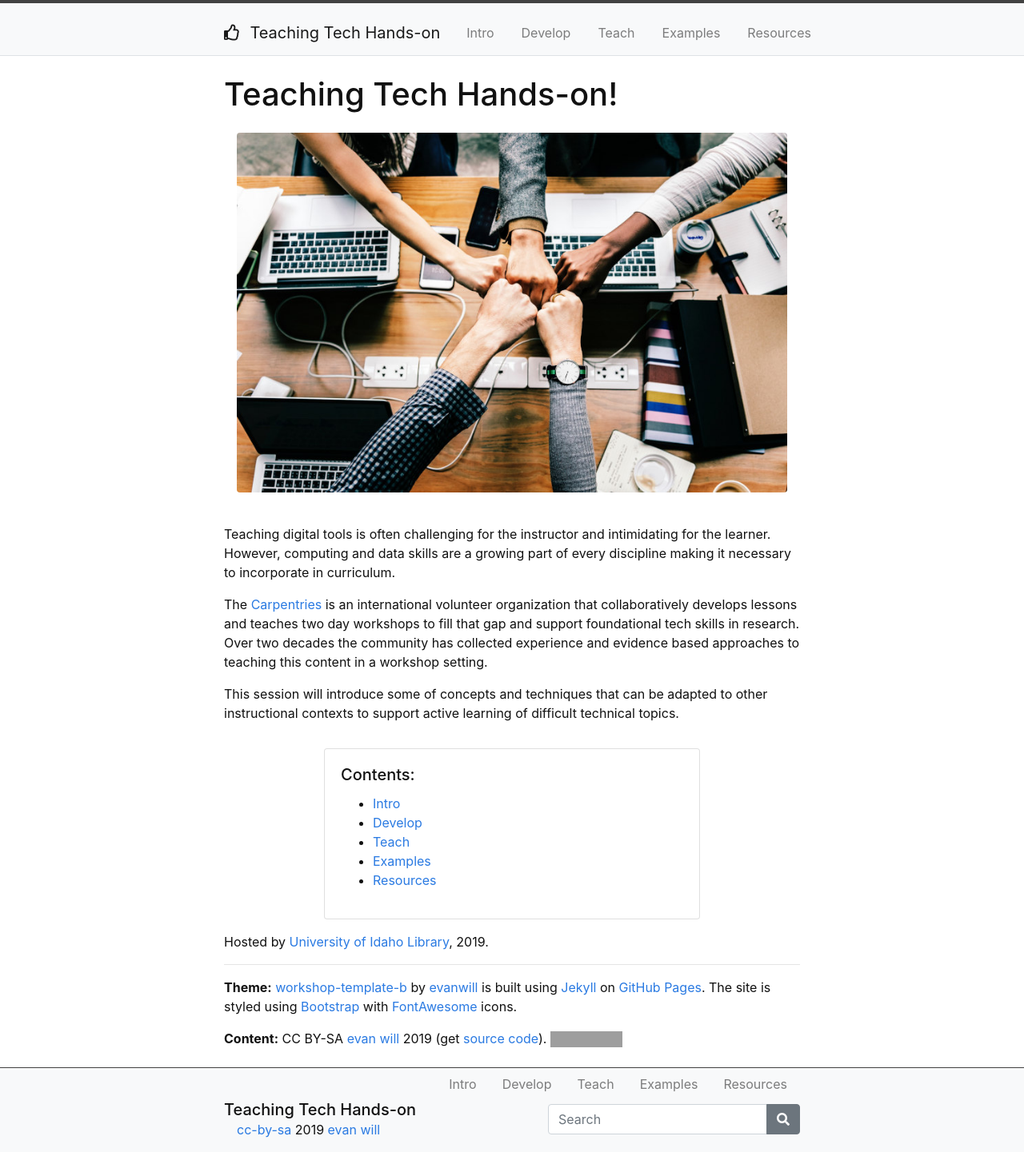
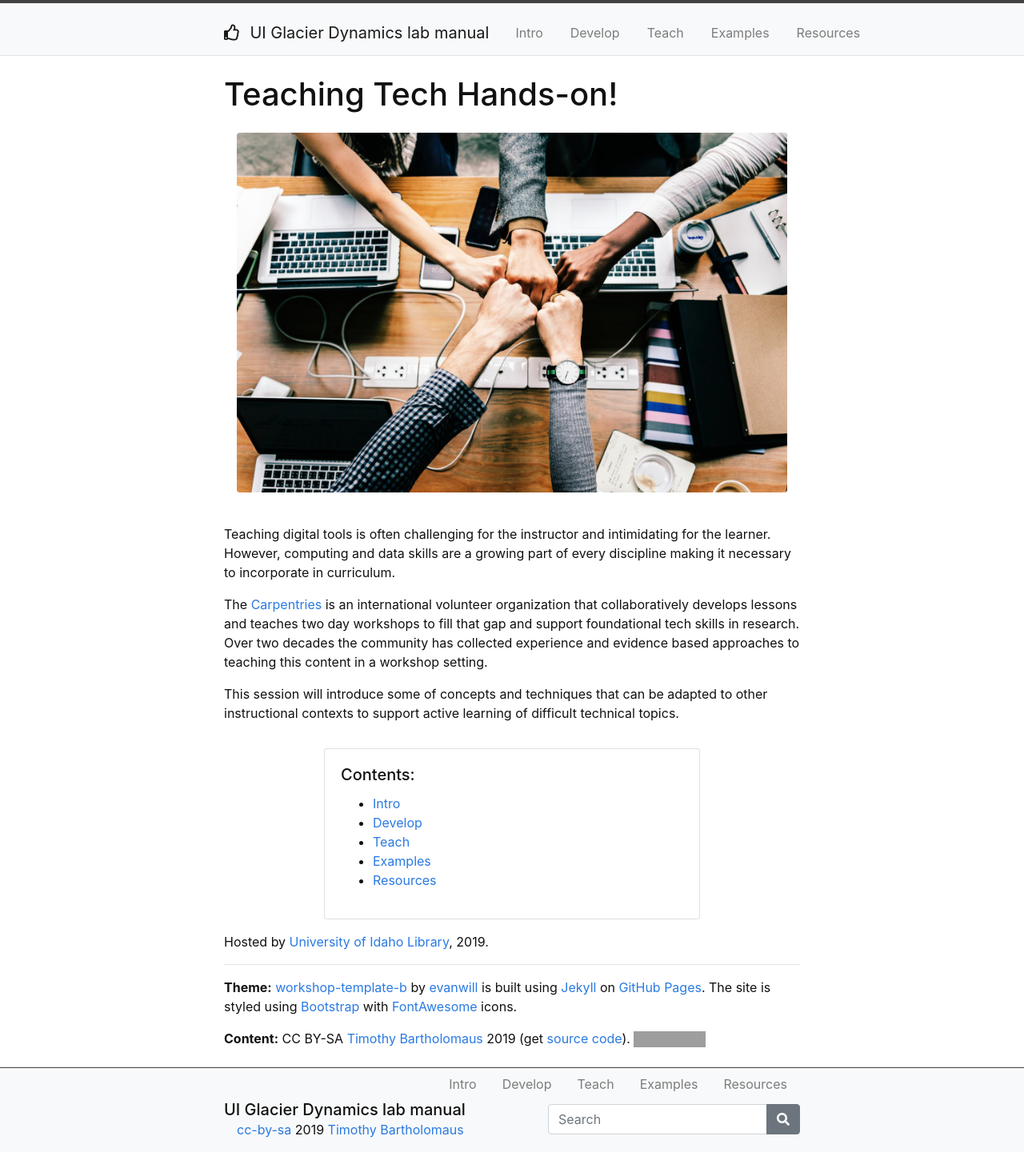
Before and after one commit to yoramterleth/uiglaciology, a Jekyll site: the page built from index.md, in a window 1280 px wide. Shown: the whole page at 80% size. Built offline with Jekyll 4.4.1, drawn with Linux system fonts in a browser that asks for light colours; grey boxes are pictures that could not be loaded.

Commit message:
Update _config.yml

```diff
--- a/_config.yml
+++ b/_config.yml
@@ -4,20 +4,20 @@
 
 # Site settings
 # title appears in the header
-title: Teaching Tech Hands-on
+title: UI Glacier Dynamics lab manual
 # title-icon appears in the header to give some pizazz (leave blank for none)
 # choose from Font Awesome 5 free, https://fontawesome.com/icons?d=gallery&m=free
 # some options: fas fa-wrench; fas fa-cogs; fas fa-code; fas fa-chalkboard-teacher; fas fa-book-open
 title-icon: far fa-thumbs-up
 # description and keywords for meta tags
-description: "Teaching tips learned from Software Carpentry"
+description: "Tips and best practices for group members"
 keywords: "teaching, workshops, websites, gh-pages, jekyll"
 featured-image: "/images/bump-collaboration-colleagues-1068523-cr.jpg"
 
 # author settings for cc-by, appears in the footer
-author: evan will
+author: Timothy Bartholomaus
 pub_year: 2019
-github_username: evanwill
+github_username: tbartholomaus
 
 # add the full url for the github repository
 repo: "https://github.com/tbartholomaus/uiglaciology"
```
